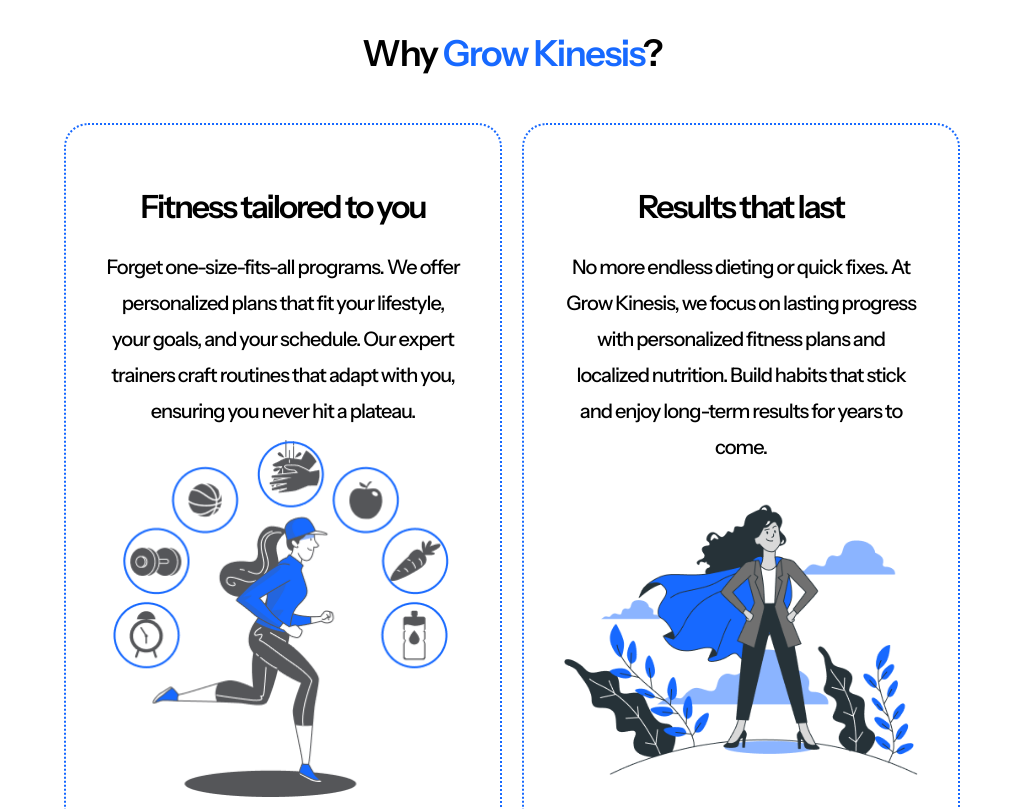
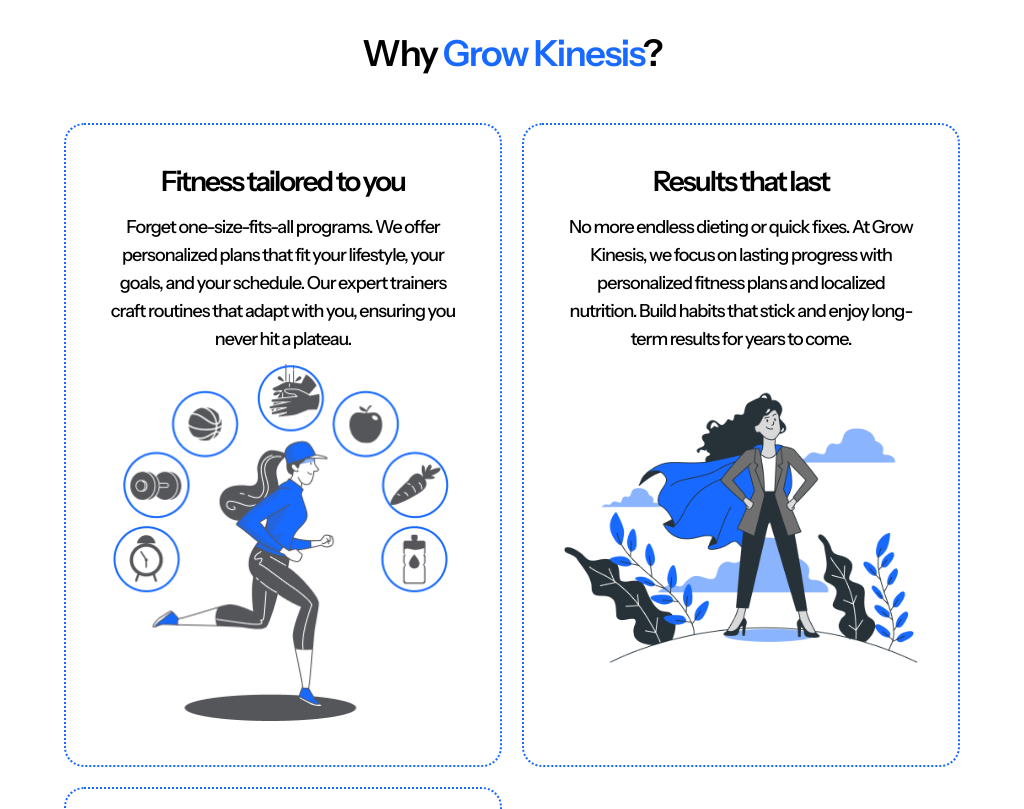
Before and after one commit to Meetkamal256/Grow-Kinesis, a Next.js app: page / in a window 1024 px wide. Shown: the part 1020-1829 px from the top of the page. Built offline with nearby package versions, Linux system fonts and the light colour scheme.

Commit message:
made card component responsive for tablets and small laptops

```diff
--- a/app/_components/Card/Card.module.css
+++ b/app/_components/Card/Card.module.css
@@ -24,6 +24,54 @@
 .cardImage {
   width: 100%;
   height: auto;
+}
+
+/* Responsive styles for large laptops (1024px - 1280px) */
+@media screen and (min-width: 1024px) and (max-width: 1280px) {
+  .cardContainer {
+    padding: 56px 32px;
+    border-radius: 20px;
+  }
+
+  .cardTitle {
+    font-size: 30px;
+    line-height: 34px;
+    margin-bottom: 20px;
+  }
+
+  .cardInfo {
+    font-size: 19px;
+    line-height: 30px;
+  }
+
+  .cardImage {
+    width: 100%;
+    height: auto;
+  }
+}
+
+/* Responsive styles for tablets (600px - 1024px) */
+@media screen and (min-width: 601px) and (max-width: 1024px) {
+  .cardContainer {
+    padding: 40px;
+    border-radius: 20px;
+  }
+
+  .cardTitle {
+    font-size: 28px;
+    line-height: 32px;
+    margin-bottom: 16px;
+  }
+
+  .cardInfo {
+    font-size: 18px;
+    line-height: 28px;
+  }
+
+  .cardImage {
+    width: 100%;
+    height: auto;
+  }
 }
 
 @media screen and (max-width: 600px) {
```
